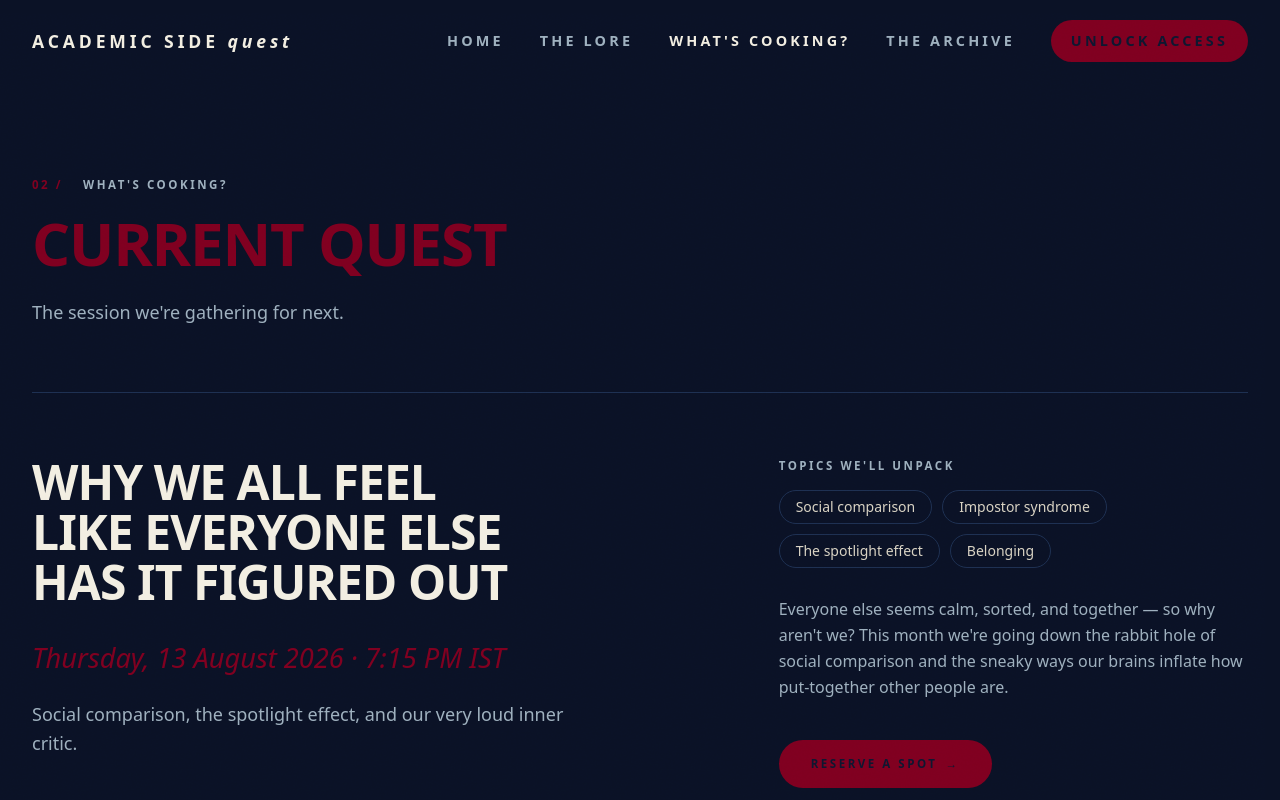
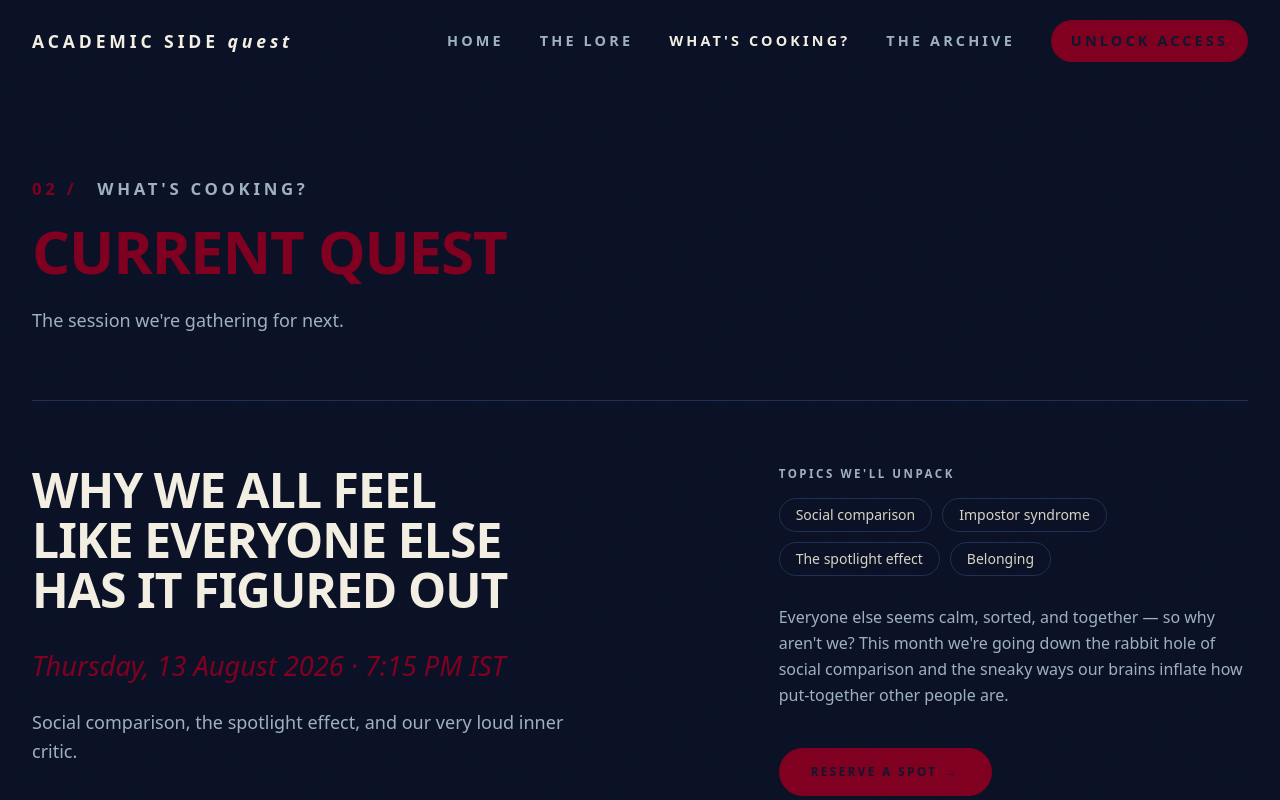
Before and after one commit to snehaghatule/academic-side-quest, a Next.js app: page /current in a window 1280 px wide. Shown: the top 800 px of the page. Built offline with nearby package versions, Linux system fonts and the light colour scheme; a web font is replaced by a local one.

Commit message:
Match label size across numbered section markers

```diff
--- a/src/components/sections/Join.tsx
+++ b/src/components/sections/Join.tsx
@@ -48,8 +48,8 @@ export function Join() {
         <div className="lg:col-span-5">
           <Reveal>
             <div className="flex flex-wrap items-center gap-x-5 gap-y-3">
-              <span className="label text-ember">04 /</span>
-              <span className="label text-mist">join the community</span>
+              <span className="label label-large text-ember">04 /</span>
+              <span className="label label-large text-mist">join the community</span>
             </div>
             <h2 className="display mt-6 text-5xl font-bold uppercase leading-[0.95] tracking-[-0.02em] text-ember sm:text-6xl md:text-7xl">
               Enter the
--- a/src/components/sections/SectionHeading.tsx
+++ b/src/components/sections/SectionHeading.tsx
@@ -17,8 +17,8 @@ export function SectionHeading({
     <Reveal>
       <div className={className}>
         <div className="flex flex-wrap items-center gap-x-5 gap-y-3">
-          {index ? <span className="label text-ember">{index} /</span> : null}
-          <span className="label text-mist">{label}</span>
+          {index ? <span className="label label-large text-ember">{index} /</span> : null}
+          <span className="label label-large text-mist">{label}</span>
         </div>
         <h2 className="display mt-5 max-w-4xl text-balance text-4xl font-bold uppercase leading-[1.02] tracking-[-0.02em] text-ember sm:text-5xl md:text-6xl">
           {title}
```
